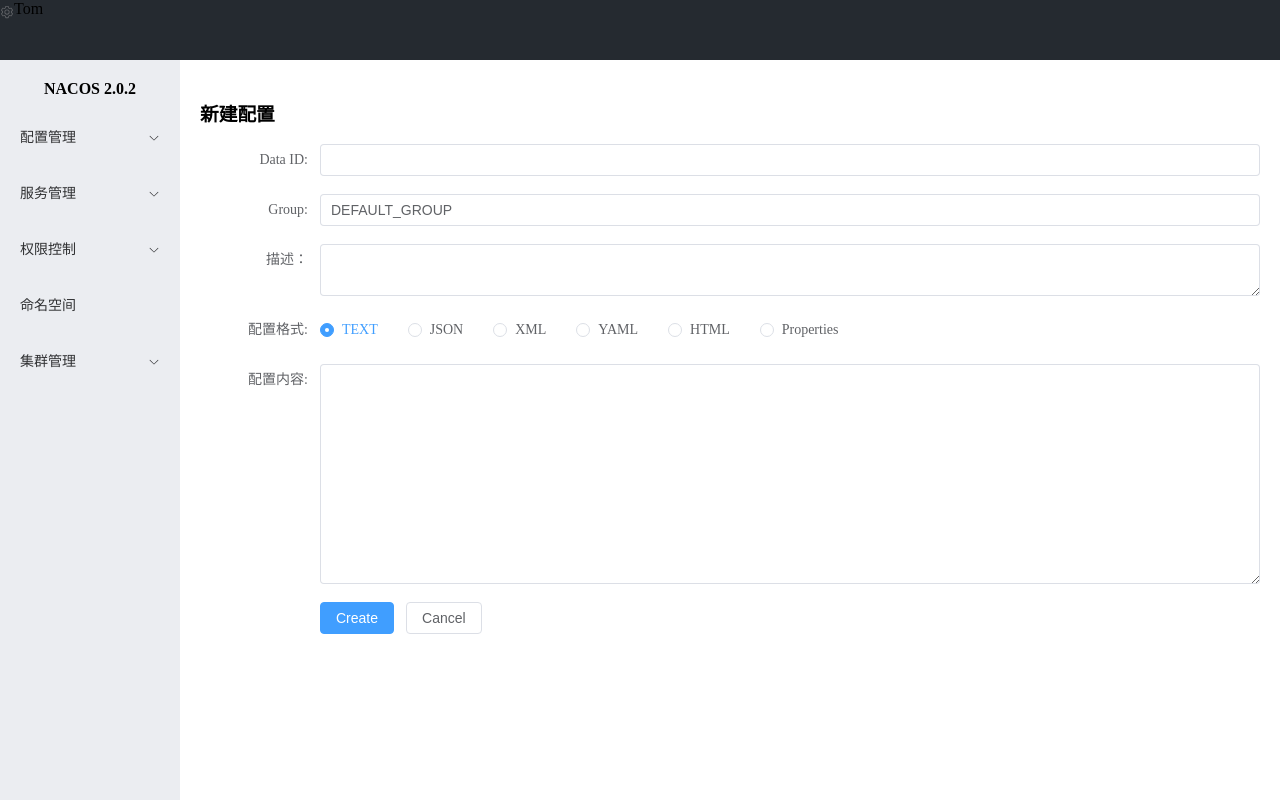
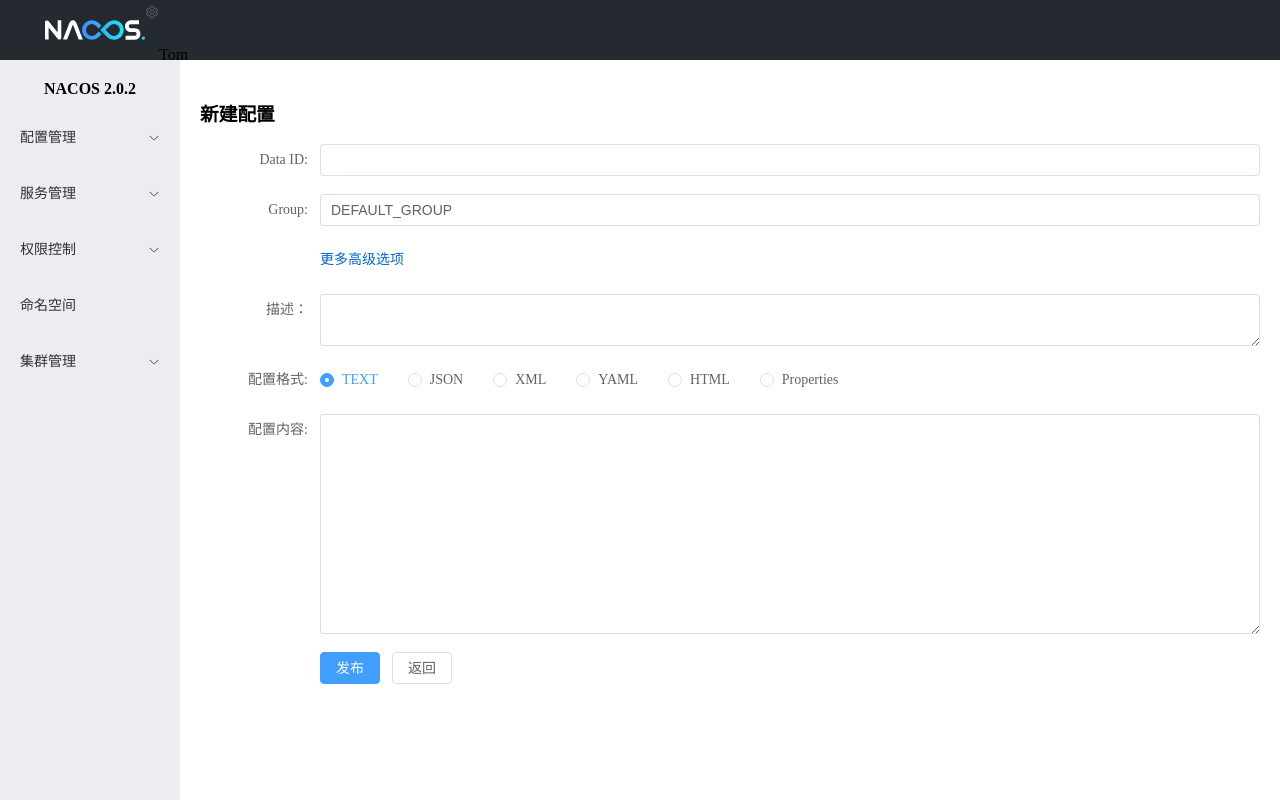
Before and after one commit to fushindcw/nacos-ui-vue, a Vue app: page /createConfiguration in a window 1280 px wide. Built offline with nearby package versions, Linux system fonts and the light colour scheme.

Commit message:
'upload'

```diff
--- a/public/index.html
+++ b/public/index.html
@@ -5,7 +5,7 @@
     <meta http-equiv="X-UA-Compatible" content="IE=edge">
     <meta name="viewport" content="width=device-width,initial-scale=1.0">
     <link rel="icon" href="<%= BASE_URL %>favicon.ico">
-    <title><%= htmlWebpackPlugin.options.title %></title>
+    <title>Nacos</title>
   </head>
   <body>
     <noscript>
--- /dev/null
+++ b/src/components/changePasswordDialog/changePasswordDialog.vue
@@ -0,0 +1,35 @@
+<template>
+  <el-form :model="user" label-width="120px">
+    <el-form-item label="用户名">
+      {{ user.username }}
+    </el-form-item>
+    <el-form-item label="密码">
+      <el-input type="password" v-model="user.passowrd" />
+    </el-form-item>
+    <el-form-item label="确认密码">
+      <el-input type="password" v-model="user.confirmPassword" />
+    </el-form-item>
+    <span class="dialog-footer">
+      <el-button type="primary">确认</el-button>
+      <el-button type="none">取消</el-button>
+    </span>
+  </el-form>
+</template>
+
+<script>
+export default {
+  data() {
+    return {
+      user: {
+        username: "nacos",
+      },
+    };
+  },
+};
+</script>
+
+<style lang="scss" scoped>
+.dialog-footer{
+    margin-left: 75%;
+}
+</style>
--- a/src/layouts/Header.vue
+++ b/src/layouts/Header.vue
@@ -1,5 +1,6 @@
 <template>
     <div class="header">
+        <el-image id="title" src="img/logo-2000-390.svg"/>
         <el-dropdown>
             <el-icon style="margin-right: 0px; margin-top: 5px"><setting/></el-icon>
             <template #dropdown>
@@ -15,4 +16,9 @@
 </template>
 
 <style lang="scss" scoped>
+#title{
+  height: 60px;
+  width: 100px;
+  padding-left: 45px;
+}
 </style>
--- a/src/router/index.js
+++ b/src/router/index.js
@@ -34,7 +34,7 @@ const router = createRouter({
 
 router.beforeEach((to, from, next) => {
   NProgress.start();
-  if (to.matched.length ===0) {  //如果未匹配到路由
+  if (to.matched.length === 0) {  //如果未匹配到路由
     router.push('/404.html')
   } else {
     next();    //如果匹配到正确跳转
--- a/src/views/configurationManagement/configurationManagement.vue
+++ b/src/views/configurationManagement/configurationManagement.vue
@@ -37,7 +37,7 @@
         <el-button type="primary" @click="onSubmit">导入配置</el-button>
       </el-form-item>
     </el-form>
-    <el-button type="primary" style="position: absolute; margin-left: 75%;" @click="createConfiguration">添加配置</el-button>
+    <el-button type="primary" @click="createConfiguration">添加配置</el-button>
   </div>
   <div id="tab">
     <el-table :data="tableData" @selection-change="selectionChange" border>
--- a/src/views/configurationManagement/createConfiguration/createConfiguration.vue
+++ b/src/views/configurationManagement/createConfiguration/createConfiguration.vue
@@ -6,49 +6,86 @@
         <el-input v-model="form.dataId" />
       </el-form-item>
       <el-form-item label="Group:">
-        <el-input v-model="form.group"/>
+        <el-input v-model="form.group" />
+      </el-form-item>
+      <el-form-item label="标签:" v-if="hidden">
+        <el-input v-model="form.tag" placeholder="请输入标签" />
+      </el-form-item>
+      <el-form-item label="应用归属:" v-if="hidden">
+        <el-input v-model="form.belong" />
+      </el-form-item>
+      <el-form-item>
+        <label id="inputShowTitle" @click="changeExtraInputShow">{{
+          inputShowTitle
+        }}</label>
       </el-form-item>
       <el-form-item label="描述：">
         <el-input v-model="form.desc" type="textarea" />
       </el-form-item>
       <el-form-item label="配置格式:">
-          <el-radio-group v-model="form.type">
-              <el-radio v-model="form.type" label="TEXT"/>
-              <el-radio v-model="form.type" label="JSON"/>
-              <el-radio v-model="form.type" label="XML"/>
-              <el-radio v-model="form.type" label="YAML"/>
-              <el-radio v-model="form.type" label="HTML"/>
-              <el-radio v-model="form.type" label="Properties"/>
-          </el-radio-group>
+        <el-radio-group v-model="form.type">
+          <el-radio v-model="form.type" label="TEXT" />
+          <el-radio v-model="form.type" label="JSON" />
+          <el-radio v-model="form.type" label="XML" />
+          <el-radio v-model="form.type" label="YAML" />
+          <el-radio v-model="form.type" label="HTML" />
+          <el-radio v-model="form.type" label="Properties" />
+        </el-radio-group>
       </el-form-item>
       <el-form-item label="配置内容:">
-          <el-input
-          v-model="form.content"
-          type="textarea"
-          :rows="10"/>
+        <el-input v-model="form.content" type="textarea" :rows="10" />
       </el-form-item>
       <el-form-item style="margin-right: 0px">
-        <el-button type="primary" @click="createConfig">Create</el-button>
-        <el-button>Cancel</el-button>
+        <el-button type="primary" @click="createConfig">发布</el-button>
+        <el-button>返回</el-button>
       </el-form-item>
     </el-form>
+    <el-dialog v-model="dialogVisible" title="密码重置">
+      <change-password-dialog />
+    </el-dialog>
   </div>
 </template>
 
 <script>
+import ChangePasswordDialog from '@/components/changePasswordDialog/changePasswordDialog.vue'
 export default {
+  components: {
+    ChangePasswordDialog,
+  },
   data() {
     return {
       form: {
-          group: 'DEFAULT_GROUP',
-          type: 'TEXT'
+        group: "DEFAULT_GROUP",
+        type: "TEXT",
       },
+      hidden: false,
+      inputShowTitle: "更多高级选项",
+      dialogVisible: false,
     };
   },
-  methods:{
-      createConfig(){
-          console.log(this.form);
+  methods: {
+    createConfig() {
+      console.log(this.form);
+      this.dialogVisible = true;
+    },
+    changeExtraInputShow() {
+      this.hidden = !this.hidden;
+      if (!this.hidden) {
+        this.inputShowTitle = "更多高级选项";
+      } else {
+        this.inputShowTitle = "收起";
       }
-  }
+    },
+  },
 };
 </script>
+
+<style lang="scss" scoped>
+#inputShowTitle {
+  color: #06c;
+  cursor: pointer;
+}
+#inputShowTitle:hover {
+  text-decoration: underline;
+}
+</style>
```
Also changed, not shown: public/img/logo-2000-390.svg (added), 1 other file (tests, documents, lock files or other folders).
